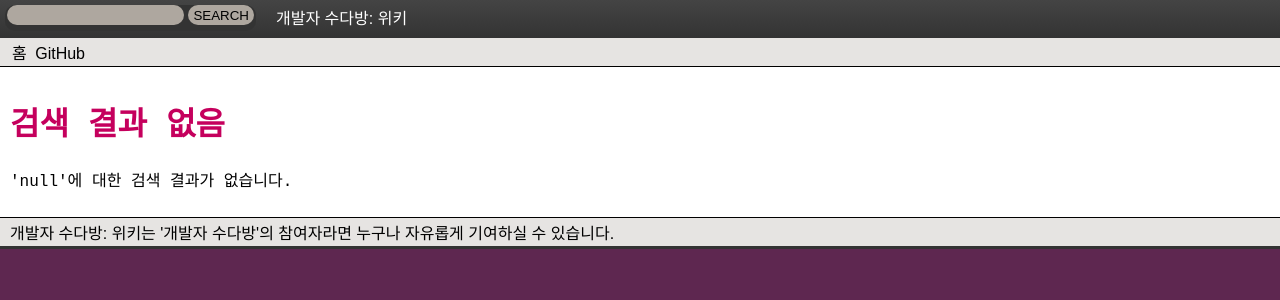
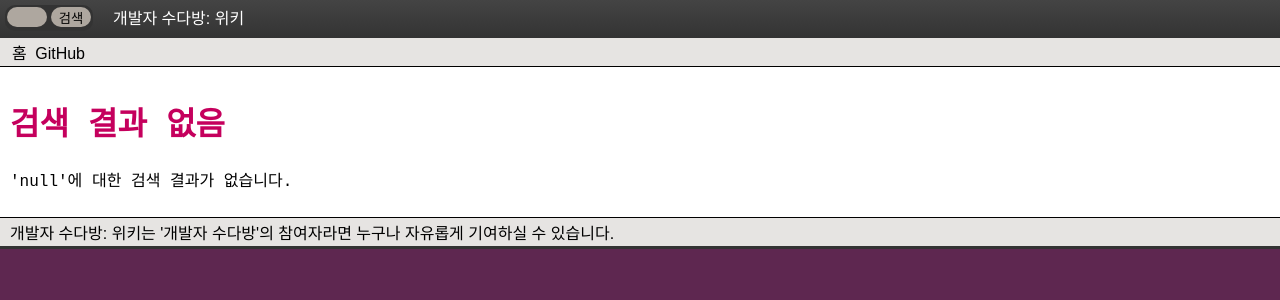
Before and after one commit to devroom-org/wiki, a Jekyll site: the page built from search.html, in a window 1280 px wide. Shown: the top 300 px of the page. Built offline with Jekyll 4.4.1, drawn with Linux system fonts in a browser that asks for light colours; some web fonts are replaced.

Commit message:
Edited title bar layout.

```diff
--- a/_layouts/default.html
+++ b/_layouts/default.html
@@ -12,7 +12,7 @@
 				<nav class="title-bar">
 					<form class="search-box" method="GET" action="{{ site.baseurl }}/SEARCH/">
 						<input class="text-input" type="text" name="query">
-						<input class="search-button" type="submit" value="SEARCH">
+						<input class="search-button" type="submit" value="검색">
 					</form>
 					<a class="title-text" href="{{ site.baseurl }}/">{{ site.name }}</a>
 				</nav>
--- a/style.scss
+++ b/style.scss
@@ -27,37 +27,44 @@ body {
 
 .title-bar {
 	display: flex;
-	flex-wrap: wrap;
+	overflow:hidden;
 	padding: 5px;
 	padding-bottom: 7px;
 	background: $cool_grey;
 	background: linear-gradient(to bottom, #444444, $cool_grey);
 	color: $white;
-	a {
-		color: $white;
-		text-decoration: none;
-	}
 }
 
 .title-text {
+	flex-shrink: 0;
+	color: $white;
+	text-decoration: none;
 	margin-left: 20px;
 }
 
 .search-box {
+	display: flex;
 	height: 26px;
-	padding: 0px 2px;
 	border-radius: 10px;
 	background-color: $cool_grey;
 	.text-input {
+		width: 40px;
 		height: 20px;
+		margin: 2px;
 		border: 0px;
 		border-radius: 10px;
 		background-color: $warm_grey;
 		box-sizing: border-box;
-		padding: 0px;
+		padding: 0px 5px;
+		transition: width 0.5s;
+	}
+	.text-input:focus {
+		width: 240px;
 	}
 	.search-button {
+		width: 40px;
 		height: 20px;
+		margin: 2px;
 		border: 0px;
 		border-radius: 10px;
 		background-color: $warm_grey;
```
